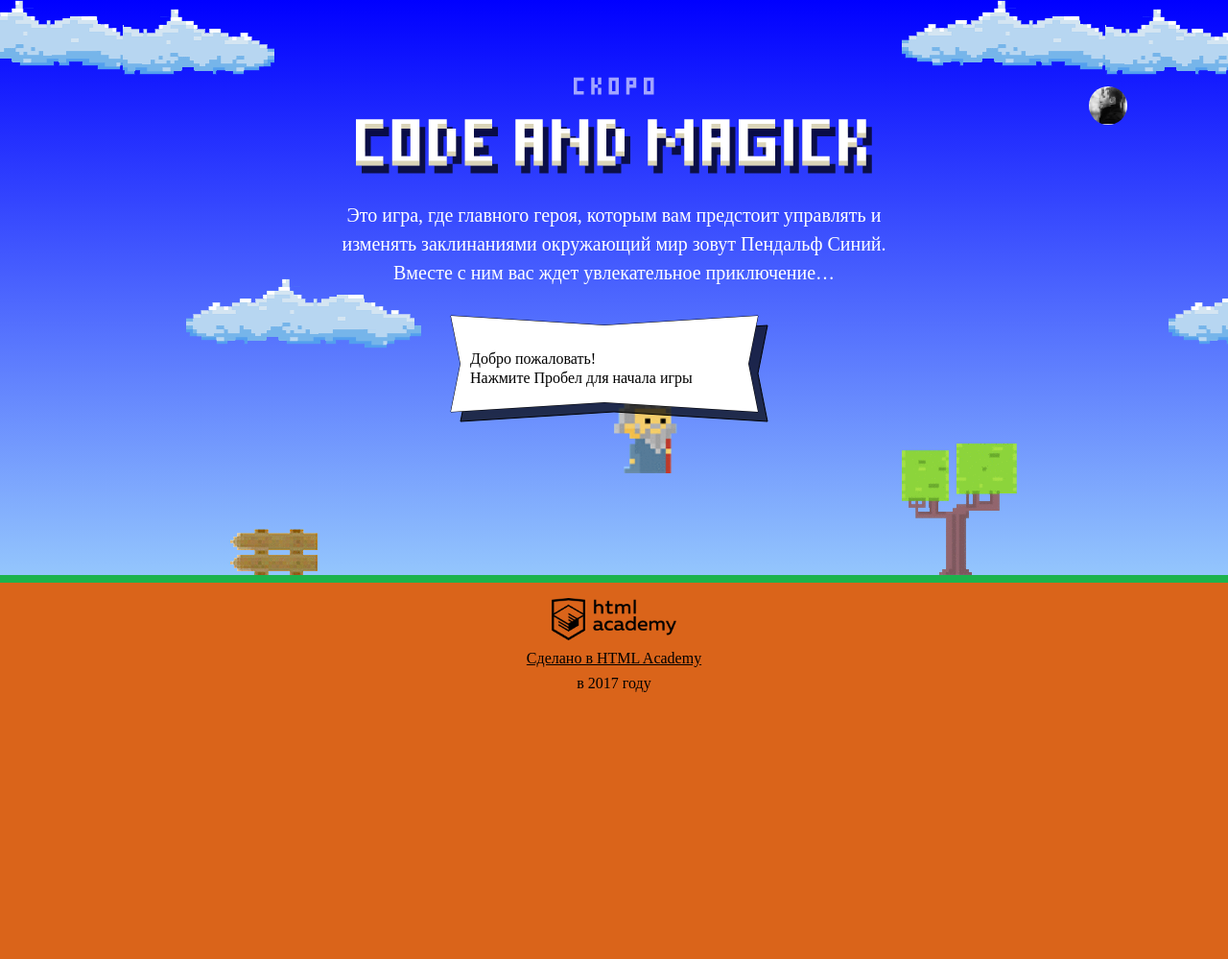
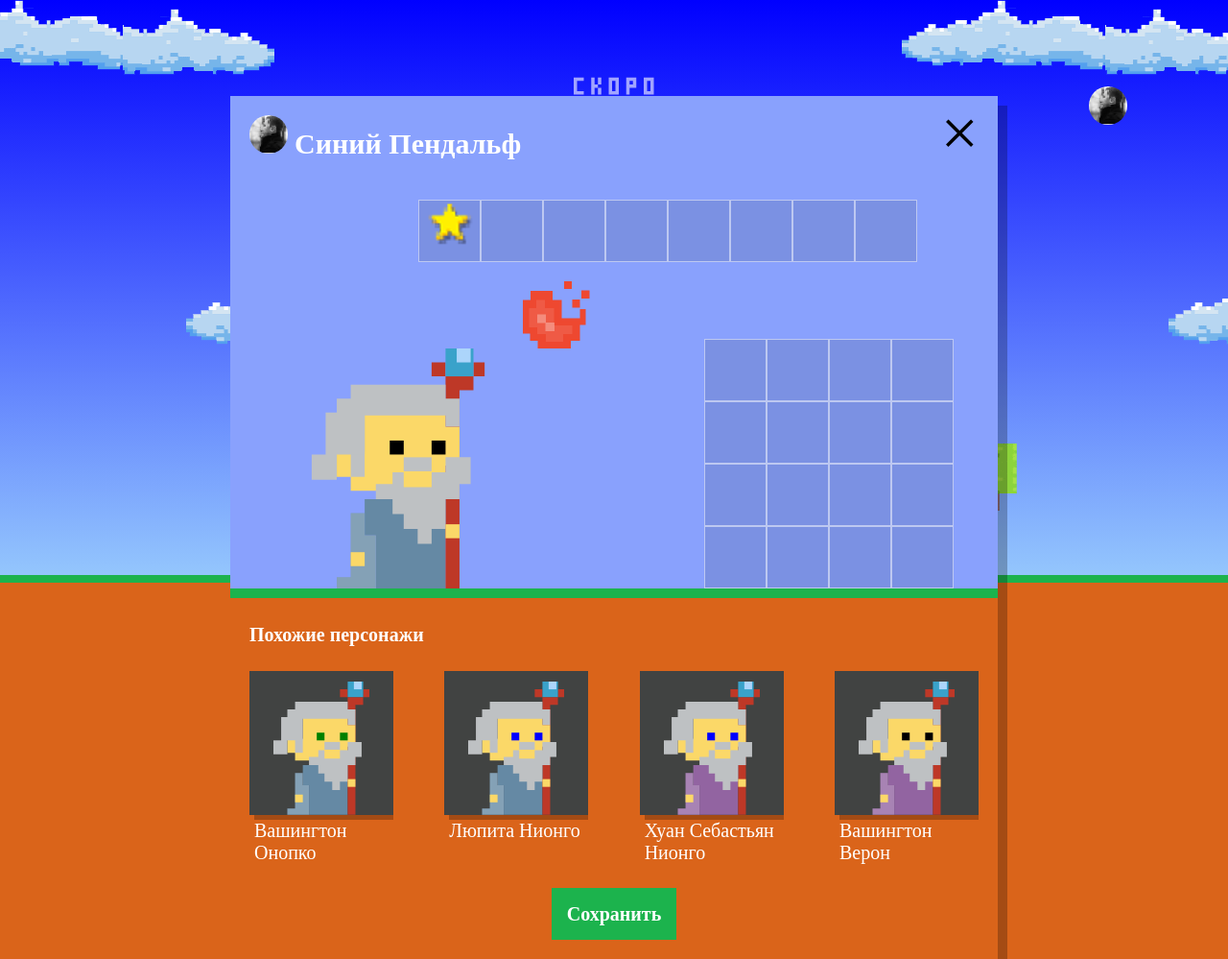
Before and after one commit to ed8888new/20497-code-and-magick, a website: page index.html in a window 1280 px wide. Shown: the whole page at 96% size. Before the commit the page ends 800 px from the top, so only its background shows below. Drawn offline with Linux system fonts and the light colour scheme; a web font is replaced by a local one.

Commit message:
edited names, coats, eyes of wizard

```diff
--- a/index.html
+++ b/index.html
@@ -198,6 +198,7 @@
   }
 </script>
 <script src="./js/stat.js"></script>
+<script src="./js/setup.js"></script>
 <script src="./js/game.js"></script>
 
 </body>
--- /dev/null
+++ b/js/setup.js
@@ -0,0 +1,57 @@
+'use strict';
+
+var WIZARD_NAMES = ['Иван', 'Хуан Себастьян', 'Мария', 'Кристоф', 'Кристоф', 'Юлия', 'Люпита', 'Вашингтон'];
+var WIZARD_SURNAMES = ['да Марья', 'Верон', 'Мирабелла', 'Вальц', 'Онопко', 'Топольницкая', 'Нионго', 'Ирвинг'];
+var WIZARD_COAT_COLOR = ['rgb(101, 137, 164)', 'rgb(241, 43, 107)', 'rgb(146, 100, 161)', 'rgb(56, 159, 117)', 'rgb(215, 210, 55)', 'rgb(0, 0, 0)'];
+var WIZARD_EYES_COLOR = ['black', 'red', 'blue', 'yellow', 'green'];
+
+
+var userDialog = document.querySelector('.setup');
+userDialog.classList.remove('hidden');
+
+var similarListElement = userDialog.querySelector('.setup-similar-list');
+
+var similarWizardTemplate = document.querySelector('#similar-wizard-template').content;
+debugger;
+
+var wizards = [
+  {
+    name: WIZARD_NAMES[Math.floor(WIZARD_NAMES.length * Math.random())] + ' ' + WIZARD_SURNAMES[Math.floor(WIZARD_SURNAMES.length * Math.random())],
+    coatColor: WIZARD_COAT_COLOR[Math.floor(WIZARD_COAT_COLOR.length * Math.random())],
+    eyesColor: WIZARD_EYES_COLOR[Math.floor(WIZARD_EYES_COLOR.length * Math.random())]
+  },
+  {
+    name: WIZARD_NAMES[Math.floor(WIZARD_NAMES.length * Math.random())] + ' ' + WIZARD_SURNAMES[Math.floor(WIZARD_SURNAMES.length * Math.random())],
+    coatColor: WIZARD_COAT_COLOR[Math.floor(WIZARD_COAT_COLOR.length * Math.random())],
+    eyesColor: WIZARD_EYES_COLOR[Math.floor(WIZARD_EYES_COLOR.length * Math.random())]
+  },
+  {
+    name: WIZARD_NAMES[Math.floor(WIZARD_NAMES.length * Math.random())] + ' ' + WIZARD_SURNAMES[Math.floor(WIZARD_SURNAMES.length * Math.random())],
+    coatColor: WIZARD_COAT_COLOR[Math.floor(WIZARD_COAT_COLOR.length * Math.random())],
+    eyesColor: WIZARD_EYES_COLOR[Math.floor(WIZARD_EYES_COLOR.length * Math.random())]
+  },
+  {
+    name: WIZARD_NAMES[Math.floor(WIZARD_NAMES.length * Math.random())] + ' ' + WIZARD_SURNAMES[Math.floor(WIZARD_SURNAMES.length * Math.random())],
+    coatColor: WIZARD_COAT_COLOR[Math.floor(WIZARD_COAT_COLOR.length * Math.random())],
+    eyesColor: WIZARD_EYES_COLOR[Math.floor(WIZARD_EYES_COLOR.length * Math.random())]
+  }
+];
+
+
+var renderWizard = function (wizard) {
+  var wizardElement = similarWizardTemplate.cloneNode(true);
+
+  wizardElement.querySelector('.setup-similar-label').textContent = wizard.name;
+  wizardElement.querySelector('.wizard-coat').style.fill = wizard.coatColor;
+  wizardElement.querySelector('.wizard-eyes').style.fill = wizard.eyesColor;
+
+  return wizardElement;
+}
+
+var fragment = document.createDocumentFragment();
+for (var i = 0; i < wizards.length; i++) {
+  fragment.appendChild(renderWizard(wizards[i]));
+}
+similarListElement.appendChild(fragment);
+
+userDialog.querySelector('.setup-similar').classList.remove('hidden');
```
